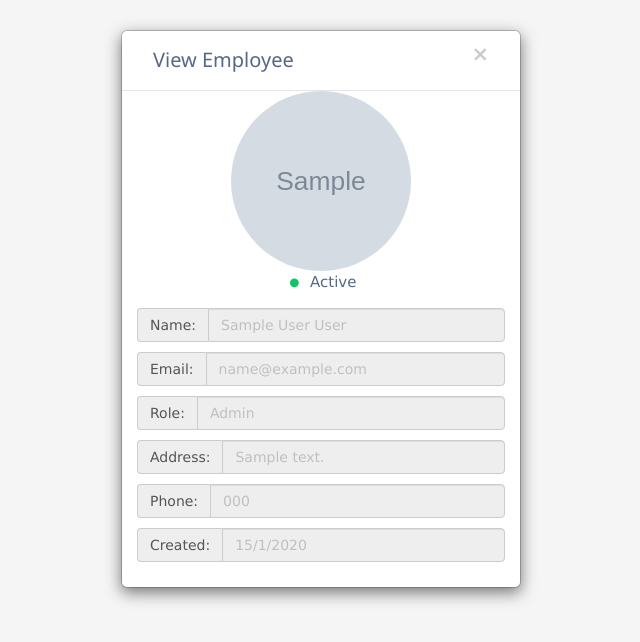
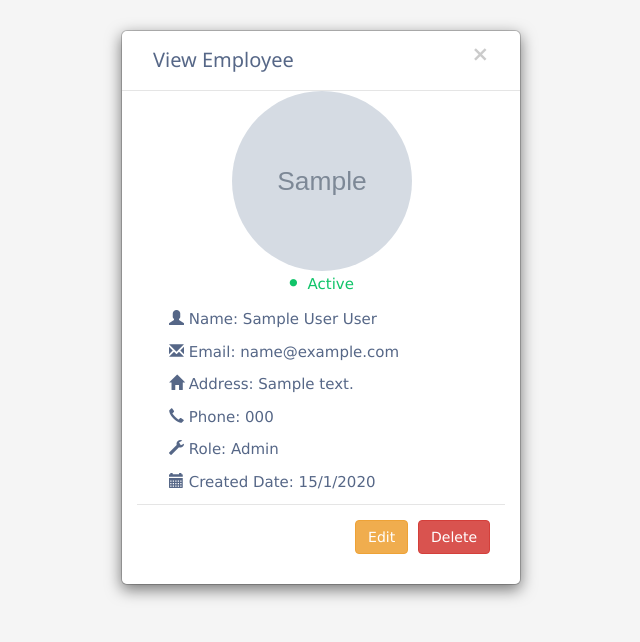
Before and after one commit to ezemartlopez/CrudDjango, a Django app: page /view/1 in a window 1280 px wide. Shown: the top 642 px of the page, without its empty margins (319-959 px from the left). Run offline with Django 4.2, Linux system fonts and the light colour scheme; tables that the repository leaves empty hold one stand-in row (values such as "Sample post"); grey boxes marked "Sample" are stand-in pictures; some libraries are stand-ins or nearby versions.

Commit message:
modifique el card view user

```diff
--- a/crud/templates/components/cards/card_view.html
+++ b/crud/templates/components/cards/card_view.html
@@ -5,7 +5,8 @@
 		<div class="modal-dialog">
 			<div class="modal-content">
 				<form>
-					<div class="modal-header">
+                    <div class="">
+                        <div class="modal-header ">
                             <div class="w3-cell-row">
                                 <div class="w3-container w3-cell">
                                     <h4 class="modal-title">View Employee</h4>
@@ -17,47 +18,37 @@
                                 </div>
                             </div>
                         </div>
+                        <div class="container-card">
                             <div class="container-img">
                                 <img src="{{user.photo.url}}" id="imagenPrevisualizacion" class="img-profile" alt="foto">
                             </div>
-
+                        </div>
+                    </div>
                     <div class="w3-conatiner w3-center">
                         {% if user.active %}
-                            <span class="status text-success"> &bull; </span> Active
+                            <span style="font-size:25px;" class="status text-success">&#8226;</span>
+                            <span style='font-size:15px;' class="status text-success">Active</span>
                         {% else %}
-                            <span class="status text-warning"> &bull; </span> Inactive
+                            <span style="font-size:25px;" class="status text-warning">&#8226;</span>
+                            <span style='font-size:15px;' class="status text-warning">Inactive</span>
                         {% endif %}
                     </div>
 
 					<div class="modal-body">
-                        <div class="input-group">
-                            <span class="input-group-addon">Name: </span>
-                            <input type="text" class="form-control" placeholder="{{user}}" aria-describedby="basic-addon1" disabled>
+
+                        <div class="w3-cell-row">
+                            <div class="w3-container w3-left-align w3-margin-left">
+                                <p><span class="glyphicon glyphicon-user"></span> Name: {{user}}</p>
+                                <p><span class="glyphicon glyphicon-envelope"></span> Email: {{user.email}}</p>
+                                <p><span class="glyphicon glyphicon-home"></span> Address: {{user.address}}</p>
+                                <p><span class="glyphicon glyphicon-earphone"></span> Phone: {{user.phone}} </p>
+                                <p><span class="glyphicon glyphicon-wrench"></span> Role: {{user.type_user}} </p>
+                                <p><span class="glyphicon glyphicon-calendar"></span> Created Date: {{user.get_date}} </p>
                             </div>
-
-                        <div class="input-group">
-                            <span class="input-group-addon">Email:</span>
-                            <input type="text" class="form-control" placeholder="{{user.email}}" aria-describedby="basic-addon1" disabled>
                         </div>
-
-                        <div class="input-group">
-                            <span class="input-group-addon">Role:</span>
-                            <input type="text" class="form-control" placeholder="{{user.type_user}}" aria-describedby="basic-addon1" disabled>
-                        </div>
-
-                        <div class="input-group">
-                            <span class="input-group-addon">Address:</span>
-                            <input type="text" class="form-control" placeholder="{{user.address}}" aria-describedby="basic-addon1" disabled>
-                        </div>
-
-                        <div class="input-group">
-                            <span class="input-group-addon">Phone:</span>
-                            <input type="text" class="form-control" placeholder="{{user.phone}}" aria-describedby="basic-addon1" disabled>
-                        </div>
-
-                        <div class="input-group">
-                            <span class="input-group-addon">Created:</span>
-                            <input type="text" class="form-control" placeholder="{{user.get_date}}" aria-describedby="basic-addon1" disabled>
+                        <div class="modal-footer">
+                            <a href="" class="btn btn-warning"> Edit</a>
+                            <a href="" class="btn btn-danger"> Delete</a>
                         </div>
 					</div>
 				</form>
```
Lines whose indentation alone changed are shown as unchanged.
